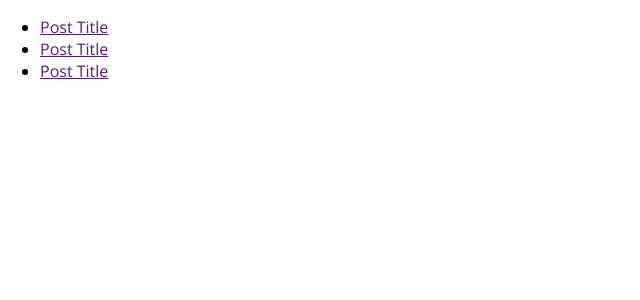
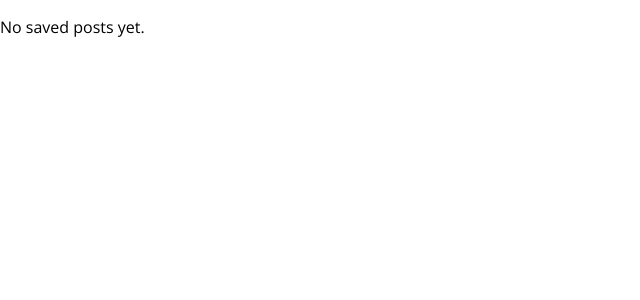
Before and after one commit to anish0m/anish0ms-site, a Django app: page /read-later in a window 1280 px wide. Shown: the top 300 px of the page, without its empty margins (0-640 px from the left). Run offline with Django 5.2, Linux system fonts and the light colour scheme.

Commit message:
Render Python-data: Stored-Posts

```diff
--- a/blog/templates/blog/stored-posts.html
+++ b/blog/templates/blog/stored-posts.html
@@ -6,15 +6,14 @@
 
 {% block content %}
   <section>
+    {% if not has_posts %}
+      <p>No saved posts yet.</p>
+    {% endif %}
     <ul>
-      <li>
-        <a href="">Post Title</a>
-      </li>
-      <li>
-        <a href="">Post Title</a>
-      </li>
-      <li>
-        <a href="">Post Title</a>
-      </li>
+      {% for post in posts %}
+        <li>
+          <a href="{% url "post-detail-page" post.slug %}">{{ post.title }}</a>
+        </li>
+      {% endfor %}
   </section>
 {% endblock %}
--- a/blog/views.py
+++ b/blog/views.py
@@ -90,7 +90,8 @@
 
         post_id = stored_posts.append(int(request.POST["post_id"]))
 
-        if post_id in stored_posts:
+        if post_id not in stored_posts:
             stored_posts.append(post_id)
+            request.session["stored_posts"] = stored_posts
 
         return HttpResponseRedirect("/")
```
Also changed, not shown: db.sqlite3.
